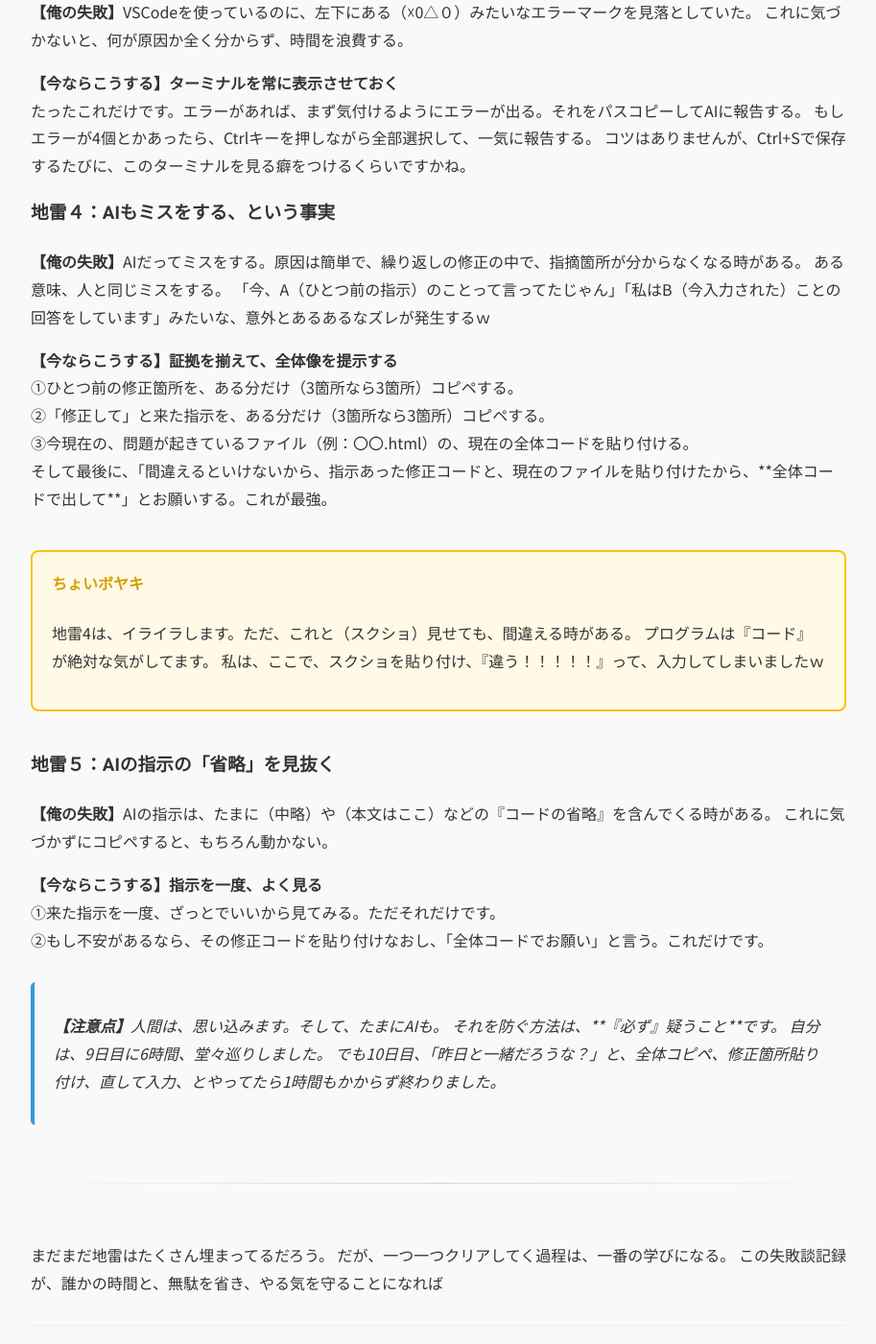
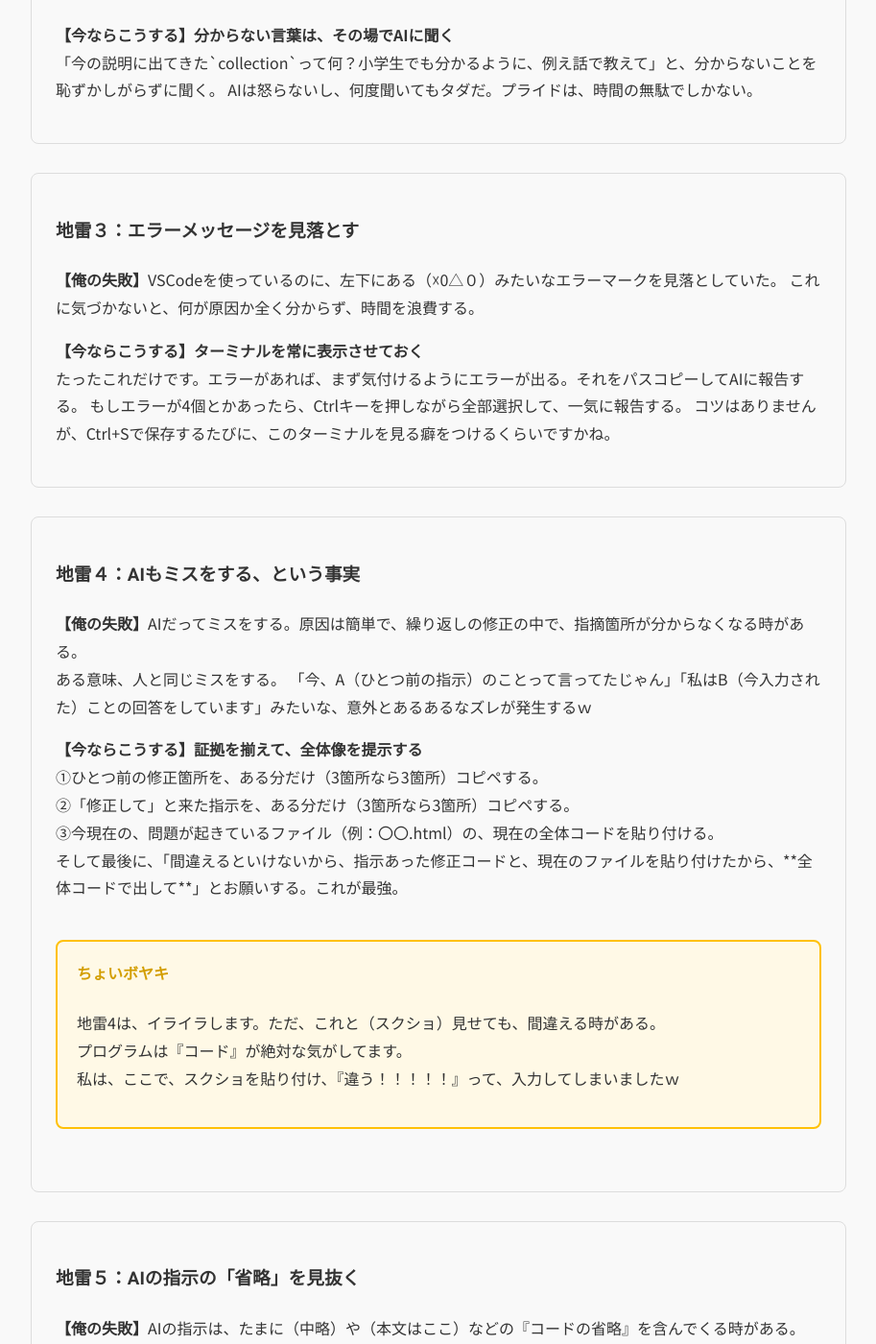
Before and after one commit to 0513reo/reo, a Jekyll site: the page built from _our_story/2025-07-02-our_story-9.md, in a window 1280 px wide and 1400 px high, scrolled down 1506 px. Shown: the whole window at 96% size, without its empty margins (183-1096 px from the left). Built offline with Jekyll 4.4.1, drawn with Linux system fonts in a browser that asks for light colours; some of the changed text lies outside the part shown.

Commit message:
Add files via upload

```diff
--- a/_our_story/2025-07-02-our_story-9.md
+++ b/_our_story/2025-07-02-our_story-9.md
@@ -1,6 +1,6 @@
 ---
 layout: default
-title: "Step 9: 9日目の結論: AIは『協力者』、堂々巡りの先に得た、５つの教訓"
+title: "Step 9: 9日目の結論 - AIは『協力者』、堂々巡りの先に得た、５つの教訓"
 collection: our_story
 ---
 
@@ -15,87 +15,97 @@ collection: our_story
             ただし、それは「確実な指示を受けた仕事はだけ」</p>
             <p>昨日と、今日、やはり、無料版で自動コード検証してくれるAIは、使ってないからかもだけど。</p>
             <div class="quote">
-                <p>こ子2日間で、確信した。<br>
+                <p>ここ2日間で、確信した。<br>
                 <strong>AIは、ある意味人を選ぶ『使う人次第』</strong><br>
                 AIはやはり、指示通りしか動かない。</p>
             </div>
         </div>
 
-        <hr>
+        <div class="step-box">
+            <h2>AIという時間泥棒 - 俺がハマった「５つの地雷」と、その教訓</h2>
 
-        <h2>AIという時間泥棒 - 俺がハマった「５つの地雷」と、その教訓</h2>
-
-        <p>AIはすごい相棒だ。だが、正直に言おう。
-        こいつは時々、とんでもない「時間泥棒」にもなる。<br>
-        俺がこのサイトを作る過程で、マジで時間を無駄にした「地雷」を５つ。<br>
-        これからAIを触るあなたが、自分と同じ轍を踏まないため、未来の自分への備忘録でもあるかな。</p>
-
-        <h3>地雷１：漠然とした「丸投げ」質問</h3>
-        <p><strong>【最大の失敗になり得る】</strong>「なんかいい感じのサイト作って」<br>
-        AIにこう聞いたら、出てきたのはどこかで見たような、ありきたりなデザイン案ばかり。
-        しかも、中身は無い。
-        結局、何度もやり直すハメになり、数時間を溶かした。</p>
-
-        <p><strong>【今ならこうする】まずAIに、役割と目的を最初に伝える</strong><br>
-        「<strong>あなたはプロのWebデザイナーです。</strong>素人のアラフィフ親父が、AI使って、ブログサイトを作りたい。
-        「こういうイメージで（なるべく詳細に）作りたい」と頼む。最初に「役割」を与え、「したい事」も伝えるだけで、AIの回答の質が劇的に変わる。</p>
-
-        <h3>地雷２：専門用語の放置</h3>
-        <p><strong>【自分の失敗】</strong>「`_config.yml`に`collection`を追加して」と言われた、`collection`が何なのか分からず、適当にコピペしてエラー発生。
-        原因究明に半日以上かかった。おまけに治りきらない時のあり、再度半日以上、戻すだけに時間を使った日もあった。</p>
-
-        <p><strong>【今ならこうする】分からない言葉は、その場でAIに聞く</strong><br>
-        「今の説明に出てきた`collection`って何？小学生でも分かるように、例え話で教えて」と、分からないことを恥ずかしがらずに聞く。
-        AIは怒らないし、何度聞いてもタダだ。プライドは、時間の無駄でしかない。</p>
-
-        <h3>地雷３：エラーメッセージを見落とす</h3>
-        <p><strong>【俺の失敗】</strong>VSCodeを使っているのに、左下にある（☓0△０）みたいなエラーマークを見落としていた。
-        これに気づかないと、何が原因か全く分からず、時間を浪費する。</p>
-
-        <p><strong>【今ならこうする】ターミナルを常に表示させておく</strong><br>
-        たったこれだけです。エラーがあれば、まず気付けるようにエラーが出る。それをパスコピーしてAIに報告する。
-        もしエラーが4個とかあったら、Ctrlキーを押しながら全部選択して、一気に報告する。
-        コツはありませんが、Ctrl+Sで保存するたびに、このターミナルを見る癖をつけるくらいですかね。</p>
-
-        <h3>地雷４：AIもミスをする、という事実</h3>
-        <p><strong>【俺の失敗】</strong>AIだってミスをする。原因は簡単で、繰り返しの修正の中で、指摘箇所が分からなくなる時がある。
-        ある意味、人と同じミスをする。
-        「今、A（ひとつ前の指示）のことって言ってたじゃん」「私はB（今入力された）ことの回答をしています」みたいな、意外とあるあるなズレが発生するｗ</p>
-
-        <p><strong>【今ならこうする】証拠を揃えて、全体像を提示する</strong><br>
-        ①ひとつ前の修正箇所を、ある分だけ（3箇所なら3箇所）コピペする。<br>
-        ②「修正して」と来た指示を、ある分だけ（3箇所なら3箇所）コピペする。<br>
-        ③今現在の、問題が起きているファイル（例：〇〇.html）の、現在の全体コードを貼り付ける。<br>
-
-        そして最後に、「間違えるといけないから、指示あった修正コードと、現在のファイルを貼り付けたから、**全体コードで出して**」とお願いする。これが最強。</p>
-
-        <div class="attention-box">
-            <h4>ちょいボヤキ</h4>
-            <p>地雷4は、イライラします。ただ、これと（スクショ）見せても、間違える時がある。
-            プログラムは『コード』が絶対な気がしてます。
-            私は、ここで、スクショを貼り付け、『違う！！！！！』って、入力してしまいましたｗ</p>
+            <p>AIはすごい相棒だ。だが、正直に言おう。
+            こいつは時々、とんでもない「時間泥棒」にもなる。<br>
+            俺がこのサイトを作る過程で、マジで時間を無駄にした「地雷」を５つ。<br>
+            これからAIを触るあなたが、自分と同じ轍を踏まないため、未来の自分への備忘録でもあるかな。</p>
         </div>
 
-        <h3>地雷５：AIの指示の「省略」を見抜く</h3>
-        <p><strong>【俺の失敗】</strong>AIの指示は、たまに（中略）や（本文はここ）などの『コードの省略』を含んでくる時がある。
-        これに気づかずにコピペすると、もちろん動かない。</p>
+        <div class="step-box">
+            <h3>地雷１：漠然とした「丸投げ」質問</h3>
+            <p><strong>【最大の失敗になり得る】</strong>「なんかいい感じのサイト作って」<br>
+            AIにこう聞いたら、出てきたのはどこかで見たような、ありきたりなデザイン案ばかり。
+            しかも、中身は無い。
+            結局、何度もやり直すハメになり、数時間を溶かした。</p>
 
-        <p><strong>【今ならこうする】指示を一度、よく見る</strong><br>
-        ①来た指示を一度、ざっとでいいから見てみる。ただそれだけです。<br>
-        ②もし不安があるなら、その修正コードを貼り付けなおし、「全体コードでお願い」と言う。これだけです。</p>
-
-        <div class="quote">
-            <p><strong>【注意点】</strong>人間は、思い込みます。そして、たまにAIも。
-            それを防ぐ方法は、**『必ず』疑うこと**です。
-            自分は、9日目に6時間、堂々巡りしました。
-            でも10日目、「昨日と一緒だろうな？」と、全体コピペ、修正箇所貼り付け、直して入力、とやってたら1時間もかからず終わりました。</p>
+            <p><strong>【今ならこうする】まずAIに、役割と目的を最初に伝える</strong><br>
+            「<strong>あなたはプロのWebデザイナーです。</strong>素人のアラフィフ親父が、AI使って、ブログサイトを作りたい。
+            「こういうイメージで（なるべく詳細に）作りたい」と頼む。最初に「役割」を与え、「したい事」も伝えるだけで、AIの回答の質が劇的に変わる。</p>
         </div>
 
-        <hr>
+        <div class="step-box">
+            <h3>地雷２：専門用語の放置</h3>
+            <p><strong>【自分の失敗】</strong>「`_config.yml`に`collection`を追加して」と言われた、`collection`が何なのか分からず、適当にコピペしてエラー発生。
+            原因究明に半日以上かかった。おまけに治りきらない時のあり、再度半日以上、戻すだけに時間を使った日もあった。</p>
 
-        <p>まだまだ地雷はたくさん埋まってるだろう。
-        だが、一つ一つクリアしてく過程は、一番の学びになる。
-        この失敗談記録が、誰かの時間と、無駄を省き、やる気を守ることになれば</p>
+            <p><strong>【今ならこうする】分からない言葉は、その場でAIに聞く</strong><br>
+            「今の説明に出てきた`collection`って何？小学生でも分かるように、例え話で教えて」と、分からないことを恥ずかしがらずに聞く。
+            AIは怒らないし、何度聞いてもタダだ。プライドは、時間の無駄でしかない。</p>
+        </div>
+
+        <div class="step-box">
+            <h3>地雷３：エラーメッセージを見落とす</h3>
+            <p><strong>【俺の失敗】</strong>VSCodeを使っているのに、左下にある（☓0△０）みたいなエラーマークを見落としていた。
+            これに気づかないと、何が原因か全く分からず、時間を浪費する。</p>
+
+            <p><strong>【今ならこうする】ターミナルを常に表示させておく</strong><br>
+            たったこれだけです。エラーがあれば、まず気付けるようにエラーが出る。それをパスコピーしてAIに報告する。
+            もしエラーが4個とかあったら、Ctrlキーを押しながら全部選択して、一気に報告する。
+            コツはありませんが、Ctrl+Sで保存するたびに、このターミナルを見る癖をつけるくらいですかね。</p>
+        </div>
+
+        <div class="step-box">
+            <h3>地雷４：AIもミスをする、という事実</h3>
+            <p><strong>【俺の失敗】</strong>AIだってミスをする。原因は簡単で、繰り返しの修正の中で、指摘箇所が分からなくなる時がある。<br>
+            ある意味、人と同じミスをする。
+            「今、A（ひとつ前の指示）のことって言ってたじゃん」「私はB（今入力された）ことの回答をしています」みたいな、意外とあるあるなズレが発生するｗ</p>
+
+            <p><strong>【今ならこうする】証拠を揃えて、全体像を提示する</strong><br>
+            ①ひとつ前の修正箇所を、ある分だけ（3箇所なら3箇所）コピペする。<br>
+            ②「修正して」と来た指示を、ある分だけ（3箇所なら3箇所）コピペする。<br>
+            ③今現在の、問題が起きているファイル（例：〇〇.html）の、現在の全体コードを貼り付ける。<br>
+
+            そして最後に、「間違えるといけないから、指示あった修正コードと、現在のファイルを貼り付けたから、**全体コードで出して**」とお願いする。これが最強。</p>
+
+            <div class="attention-box">
+                <h4>ちょいボヤキ</h4>
+                <p>地雷4は、イライラします。ただ、これと（スクショ）見せても、間違える時がある。<br>
+                プログラムは『コード』が絶対な気がしてます。<br>
+                私は、ここで、スクショを貼り付け、『違う！！！！！』って、入力してしまいましたｗ</p>
+            </div>
+        </div>
+
+        <div class="step-box">
+            <h3>地雷５：AIの指示の「省略」を見抜く</h3>
+            <p><strong>【俺の失敗】</strong>AIの指示は、たまに（中略）や（本文はここ）などの『コードの省略』を含んでくる時がある。
+            これに気づかずにコピペすると、もちろん動かない。</p>
+
+            <p><strong>【今ならこうする】指示を一度、よく見る</strong><br>
+            ①来た指示を一度、ざっとでいいから見てみる。ただそれだけです。<br>
+            ②もし不安があるなら、その修正コードを貼り付けなおし、「全体コードでお願い」と言う。これだけです。</p>
+        </div>
+
+        <div class="step-box">
+            <div class="quote">
+                <p><strong>【注意点】</strong>人間は、思い込みます。そして、たまにAIも。
+                それを防ぐ方法は、**『必ず』疑うこと**です。
+                自分は、9日目に6時間、堂々巡りしました。
+                でも10日目、「昨日と一緒だろうな？」と、全体コピペ、修正箇所貼り付け、直して入力、とやってたら1時間もかからず終わりました。</p>
+            </div>
+
+            <p>まだまだ地雷はたくさん埋まってるだろう。
+            だが、一つ一つクリアしてく過程は、一番の学びになる。
+            この失敗談記録が、誰かの時間と、無駄を省き、やる気を守ることになれば</p>
+        </div>
     </div>
 
     <!-- ★★★ 究極の自動ナビゲーション (バグ修正版) ★★★ -->
```
